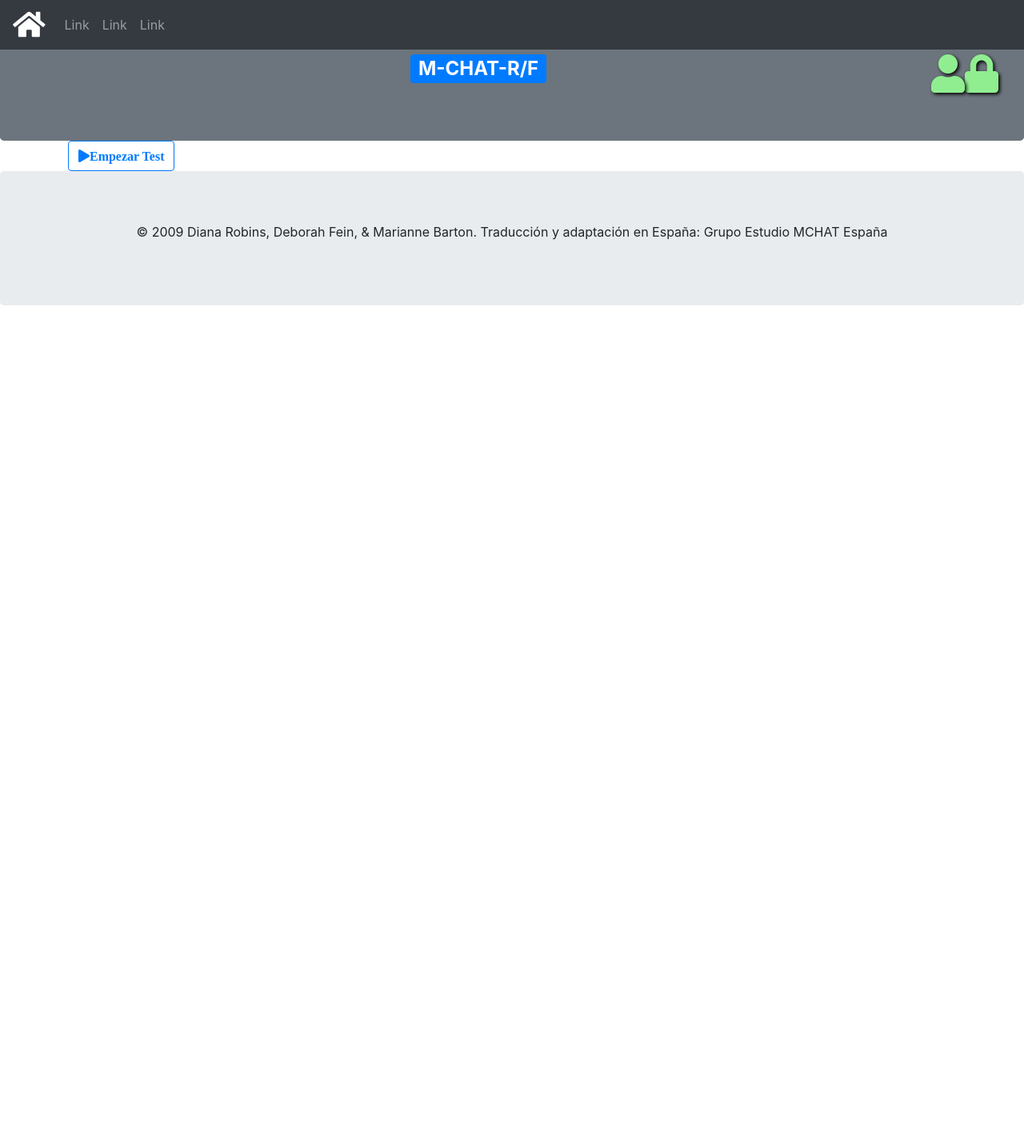
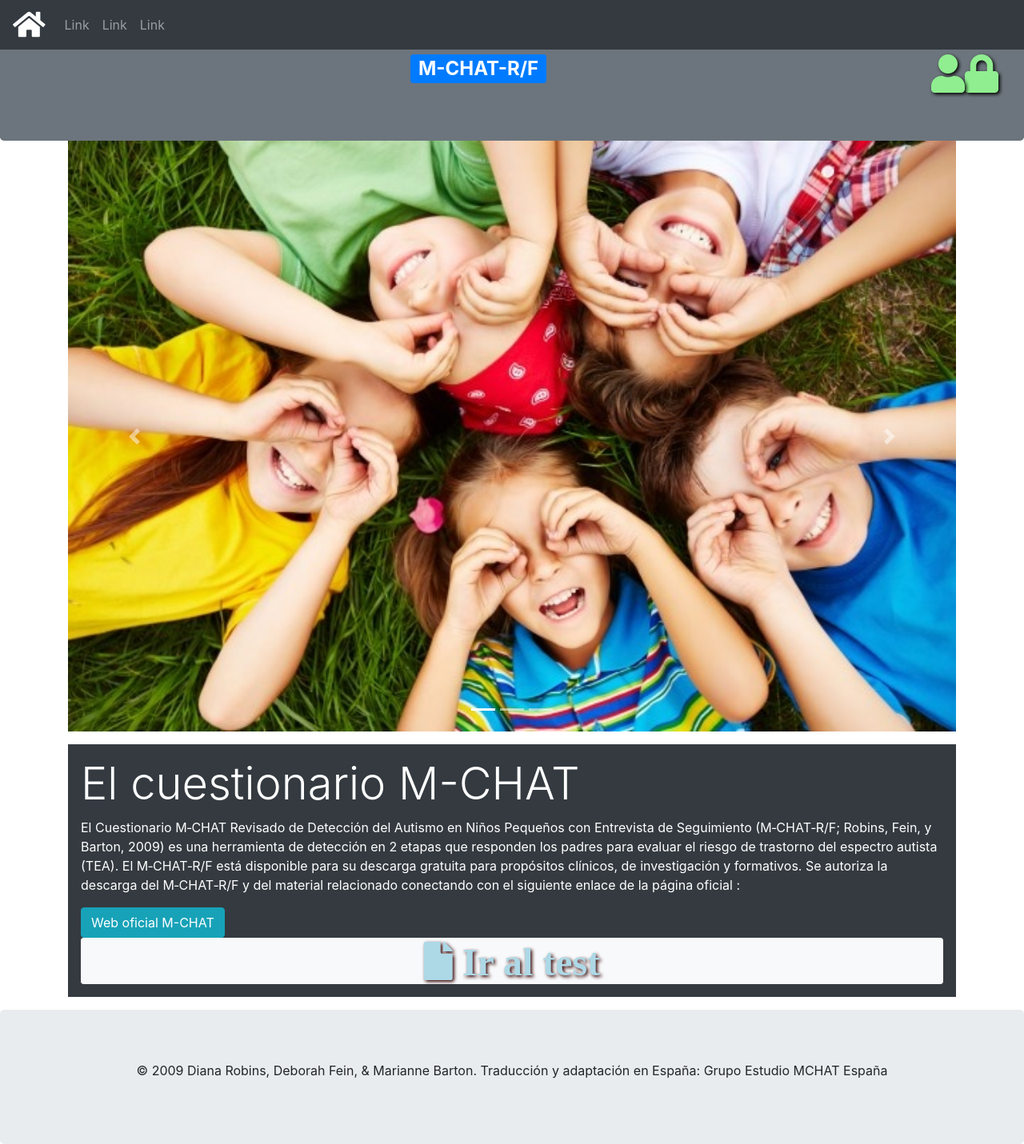
Before and after one commit to alexnvidia/mchat, a Django app: page / in a window 1280 px wide. Shown: the whole page at 80% size. Before the commit the page ends 382 px from the top, so only its background shows below. Run offline with Django 3.2, Linux system fonts and the light colour scheme; tables that the repository leaves empty hold one stand-in row (values such as "Sample post"); parts of the project's set-up code (start-up, migrations or seed data) failed here and were passed over; some libraries are stand-ins or nearby versions.

Commit message:
retocado diseño en algunos html

```diff
--- a/testM/templates/testM/base.html
+++ b/testM/templates/testM/base.html
@@ -14,6 +14,13 @@
     <script src="https://cdn.jsdelivr.net/npm/popper.js@1.16.0/dist/umd/popper.min.js" integrity="sha384-Q6E9RHvbIyZFJoft+2mJbHaEWldlvI9IOYy5n3zV9zzTtmI3UksdQRVvoxMfooAo" crossorigin="anonymous"></script>
     <script src="https://code.jquery.com/jquery-3.5.1.slim.min.js" integrity="sha384-DfXdz2htPH0lsSSs5nCTpuj/zy4C+OGpamoFVy38MVBnE+IbbVYUew+OrCXaRkfj" crossorigin="anonymous"></script>
     <script src="https://stackpath.bootstrapcdn.com/bootstrap/4.5.0/js/bootstrap.min.js" integrity="sha384-OgVRvuATP1z7JjHLkuOU7Xw704+h835Lr+6QL9UvYjZE3Ipu6Tp75j7Bh/kR0JKI" crossorigin="anonymous"></script>
+    <style>
+  /* Make the image fully responsive */
+  .carousel-inner img {
+    width: 100%;
+    height: 100%;
+  }
+  </style>
     </head>
     <body>
     <div class="jumbotron text-center bg-secondary text-white" style="margin-bottom:0">
@@ -54,7 +61,7 @@
             {% endblock %}
 
     </div>
-    <div class="jumbotron text-center " style="margin-bottom:0">
+    <div class="jumbotron text-center" style="margin-bottom:0">
   <p>© 2009 Diana Robins, Deborah Fein, & Marianne Barton. Traducción y adaptación en España: Grupo Estudio MCHAT España </p>
 </div>
 
--- a/testM/templates/testM/followUp_mchat.html
+++ b/testM/templates/testM/followUp_mchat.html
@@ -5,10 +5,9 @@
 {% block content %}
 
  {%  if request.user == patient.supervisor %}
-    <p> in progress follow up </p>
 
     {% for object in objects %}
-      <p>{{ object.question }}</p>
+      <span class="badge badge-info" style="font-size:24px">Item {{ object.question_id }}: {{ object.question }}</span>
     {% endfor %}
 
     <form method="POST" class="form-group">{% csrf_token %}
@@ -28,7 +27,8 @@
 	        {{ form.option.errors }}
 	        </div>
 	    {% else %}
-	    	<p>{{ form.question_item.value }}</p><br>
+
+	    	<span class="badge badge-secondary" style="font-size:14px">{{ form.question_item.value }}</span><br>
 	    	{{ form.question.value }}
 	        {{ form.option }}
 	        {{ form.option.errors }}
--- a/testM/templates/testM/mchat_list.html
+++ b/testM/templates/testM/mchat_list.html
@@ -1,5 +1,40 @@
 {% extends 'testM/base.html' %}
+{% load static %}
 		{% block content %}
+
+		<div id="demo" class="carousel slide" data-ride="carousel">
+  <ul class="carousel-indicators">
+    <li data-target="#demo" data-slide-to="0" class="active"></li>
+    <li data-target="#demo" data-slide-to="1"></li>
+    <li data-target="#demo" data-slide-to="2"></li>
+  </ul>
+  <div class="carousel-inner">
+    <div class="carousel-item active">
+      <img src="{% static 'testM/1.jpg' %}" alt="Los Angeles" width="1100" height="500">
+      <div class="carousel-caption">
+
+      </div>
+    </div>
+    <div class="carousel-item">
+      <img src="{% static 'testM/2.jpg' %}" alt="Chicago" width="1100" height="500">
+      <div class="carousel-caption">
+
+      </div>
+    </div>
+    <div class="carousel-item">
+      <img src="{% static 'testM/3.jpg' %}" alt="New York" width="1100" height="500">
+      <div class="carousel-caption">
+
+      </div>
+    </div>
+  </div>
+  <a class="carousel-control-prev" href="#demo" data-slide="prev">
+    <span class="carousel-control-prev-icon"></span>
+  </a>
+  <a class="carousel-control-next" href="#demo" data-slide="next">
+    <span class="carousel-control-next-icon"></span>
+  </a>
+</div>
 			{% for mchat in mchat_list %}
 				  <div class="post">
 					<div class="date">
@@ -18,7 +53,20 @@
 
 			{% if mchat_list %}
 
-			<a href="{% url 'mchats:patients' %}" class="btn btn-outline-primary"><span class="fas fa-play">Empezar Test</a>
+			<div class="container p-3 my-3 bg-dark text-white">
+			  <h1 class="display-4">El cuestionario M-CHAT </h1>
+			  <p>El Cuestionario M‐CHAT Revisado de Detección del Autismo en Niños Pequeños con Entrevista de
+				Seguimiento (M‐CHAT‐R/F; Robins, Fein, y Barton, 2009) es una herramienta de detección en 2 etapas
+				que responden los padres para evaluar el riesgo de trastorno del espectro autista (TEA). El M‐CHAT‐R/F
+				está disponible para su descarga gratuita para propósitos clínicos, de investigación y formativos. Se
+				autoriza la descarga del M‐CHAT‐R/F y del material relacionado conectando con el siguiente enlace de la página oficial :
+			</p>
+			<a href="https://mchatscreen.com/" class="btn btn-info"> Web oficial M-CHAT </a>
+			<a href="{% url 'mchats:patients' %}" class="btn btn-light btn-sm btn-block"><span class="fas fa-file"
+			style="font-size:48px;color:lightblue;text-shadow:2px 2px 4px #330000;">   Ir al test
+			</a>
+
+			</div>
 
 			{% endif %}
 		{% endblock %}
```
Also changed, not shown: testM/templates/testM/patient_list.html (+22 -17 lines), testM/templates/testM/patient_result.html (+22 -18 lines), testM/static/testM/1.jpg (added), testM/static/testM/2.jpg (added), testM/static/testM/3.jpg (added).
